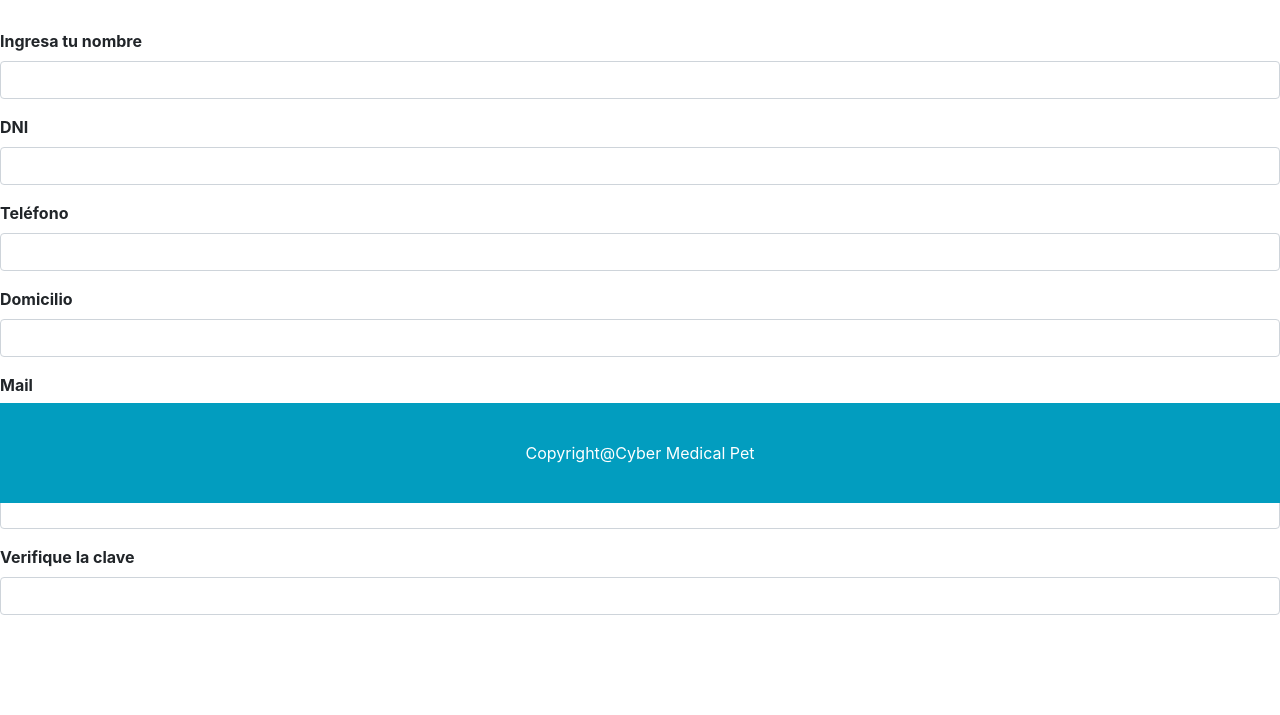
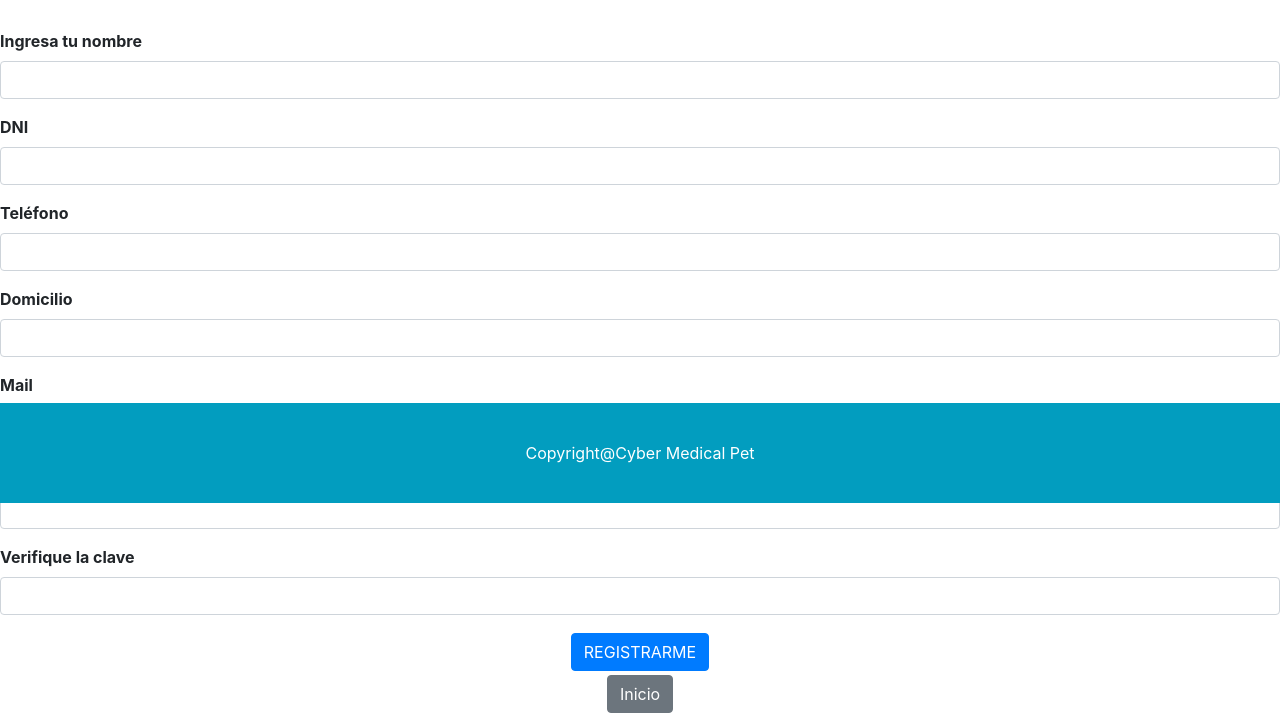
Before and after one commit to CamilaSolis/AppMascotas, a plain HTML site: page src/main/resources/templates/registroCliente.html in a window 1280 px wide. Shown: the part 297-1012 px from the top of the page. Before the commit the page ends 928 px from the top, so only its background shows below. Drawn offline with nearby package versions, Linux system fonts and the light colour scheme; files that its build step writes are made by us from their sources; files whose address does not match are found by name.

Commit message:
Actualizacion registroClte

```diff
--- a/src/main/resources/templates/registroCliente.html
+++ b/src/main/resources/templates/registroCliente.html
@@ -25,7 +25,7 @@
   </div>
   <br>
   <div>
-    <form action="registrarCliente" method="post">
+    <form action="cliente/registrarCliente" method="post">
       <section >
         <label class="pedirDatos">Ingresa tu nombre</label>
         <div class="input-group mb-3">
@@ -58,7 +58,11 @@
           <input type="password" class="form-control" name="clave2" required>
         </div>
       </section>
-
+        <div style="text-align: center;">
+          <button style="position: relative; margin: 2px;" class="btn btn-primary" type="submit">REGISTRARME</button>
+          <br>
+          <button style="position: relative; margin: 2px;" class="btn btn-secondary" href="/index.html" type="button">Inicio</button>
+        </div>
     </form>
 
   </div>
```
